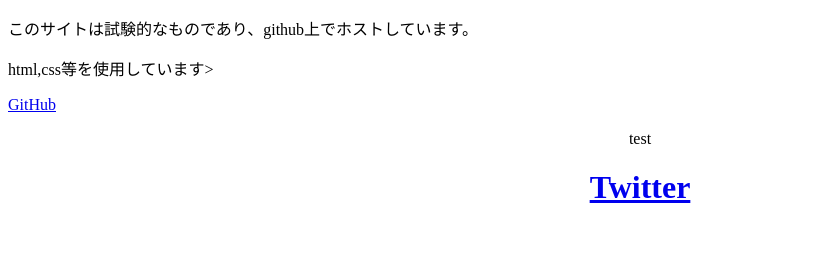
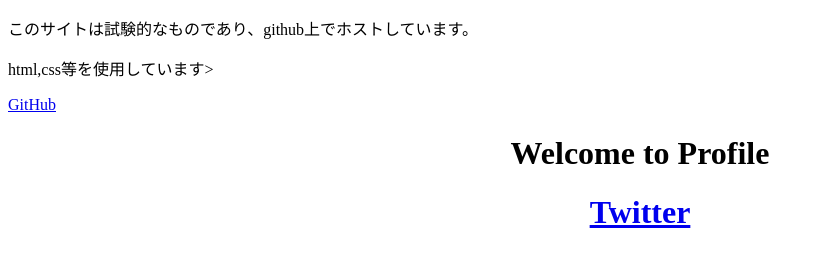
Before and after one commit to LongExplotion0/profile, a plain HTML site: page index.html in a window 1280 px wide. Shown: the whole page, without its empty margins (0-824 px from the left). Drawn offline with Linux system fonts and the light colour scheme.

Commit message:
Add files via upload

```diff
--- a/index.html
+++ b/index.html
@@ -15,7 +15,7 @@
 </head>
 <body>
     <div class="center-text">
-        <p>test</p>
+        <h1><b>Welcome to Profile</b></h1>
     </div>
 
     <h1 class="center-text">
```
